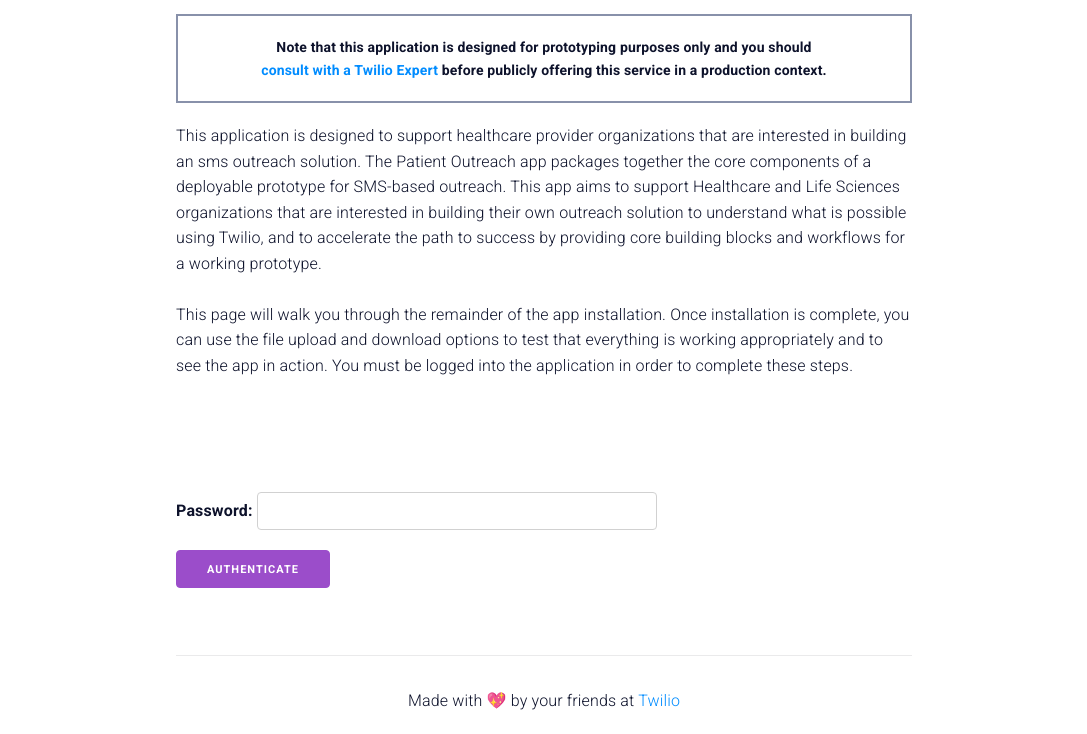
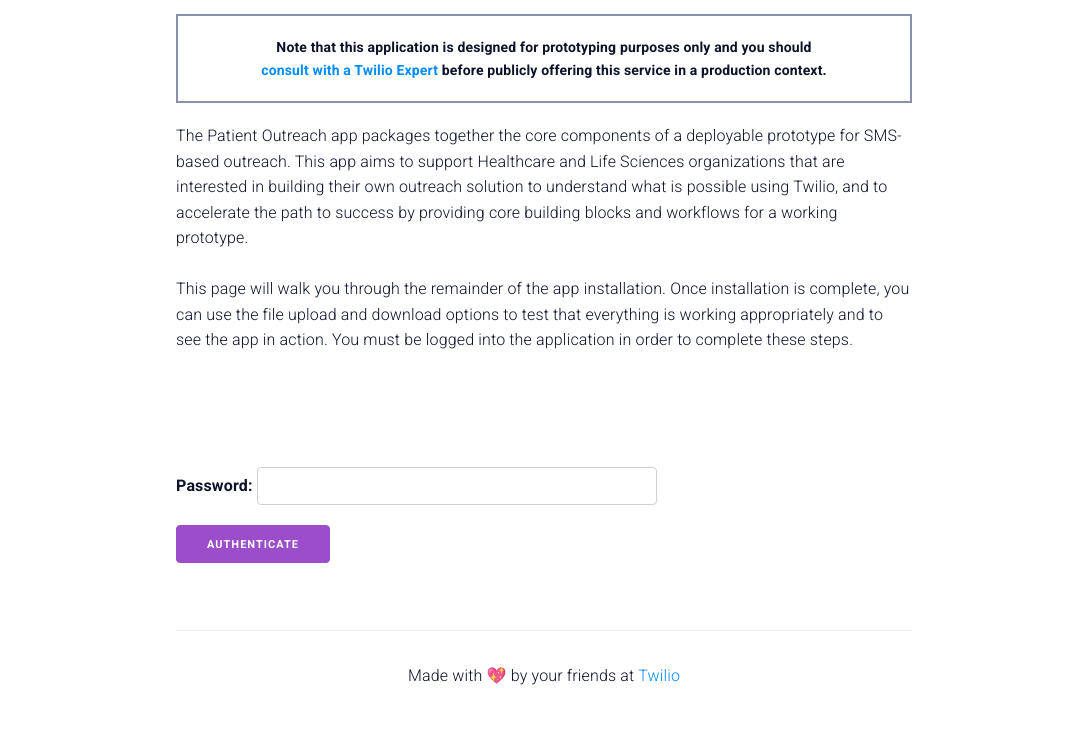
Before and after one commit to twilio/hls-outreach-sms, a website: page assets/index.html in a window 1280 px wide. Shown: the part 133-867 px from the top of the page, without its empty margins (96-1183 px from the left). After the commit the page ends 841 px from the top, so only its background shows below. Drawn offline with nearby package versions, Linux system fonts and the light colour scheme.

Commit message:
Update index.html

```diff
--- a/assets/index.html
+++ b/assets/index.html
@@ -22,8 +22,6 @@
       before publicly offering this service in a production context.
     </div>
     <p>
-      This application is designed to support healthcare provider organizations
-      that are interested in building an sms outreach solution.
       The Patient Outreach app packages together the core components of a deployable prototype for SMS-based outreach.
       This app aims to support Healthcare and Life Sciences organizations that are interested in building
       their own outreach solution to understand what is possible using Twilio,
```
